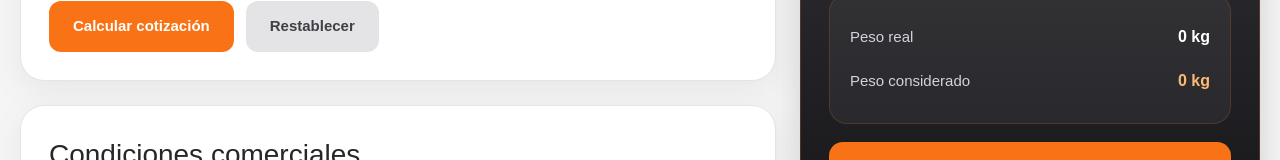
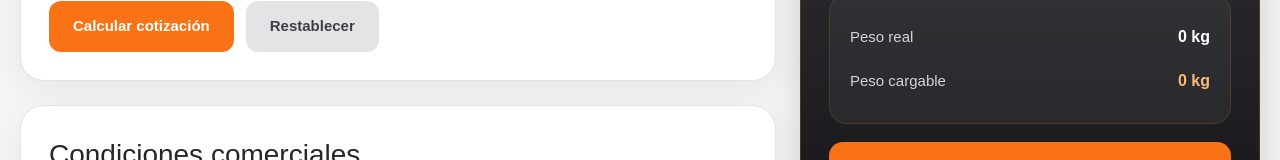
Before and after one commit to jmeyern-creator/tarifario-regiones, a Next.js app: page /cotizador in a window 1280 px wide. Shown: the part 596-756 px from the top of the page. Built offline with nearby package versions, Linux system fonts and the light colour scheme.

Commit message:
Update page.tsx

```diff
--- a/src/app/cotizador/page.tsx
+++ b/src/app/cotizador/page.tsx
@@ -61,7 +61,7 @@ function generateQuoteNumber(): string {
   const random = Math.floor(1000 + Math.random() * 9000);
   const date = new Date();
   const stamp = `${date.getFullYear()}${String(date.getMonth() + 1).padStart(2, "0")}${String(date.getDate()).padStart(2, "0")}`;
-  return `TR-${stamp}-${random}`;
+  return `TGO-${stamp}-${random}`;
 }
 
 function calculateQuoteOnServer(payload: {
@@ -524,7 +524,7 @@ export default function CotizadorPage() {
                 value={`${formatNumber(quoteResult?.metrics.pesoReal ?? 0)} kg`}
               />
               <ResultRow
-                label="Peso considerado"
+                label="Peso cargable"
                 value={`${formatNumber(quoteResult?.metrics.pesoCargable ?? 0)} kg`}
                 highlight
               />
```
